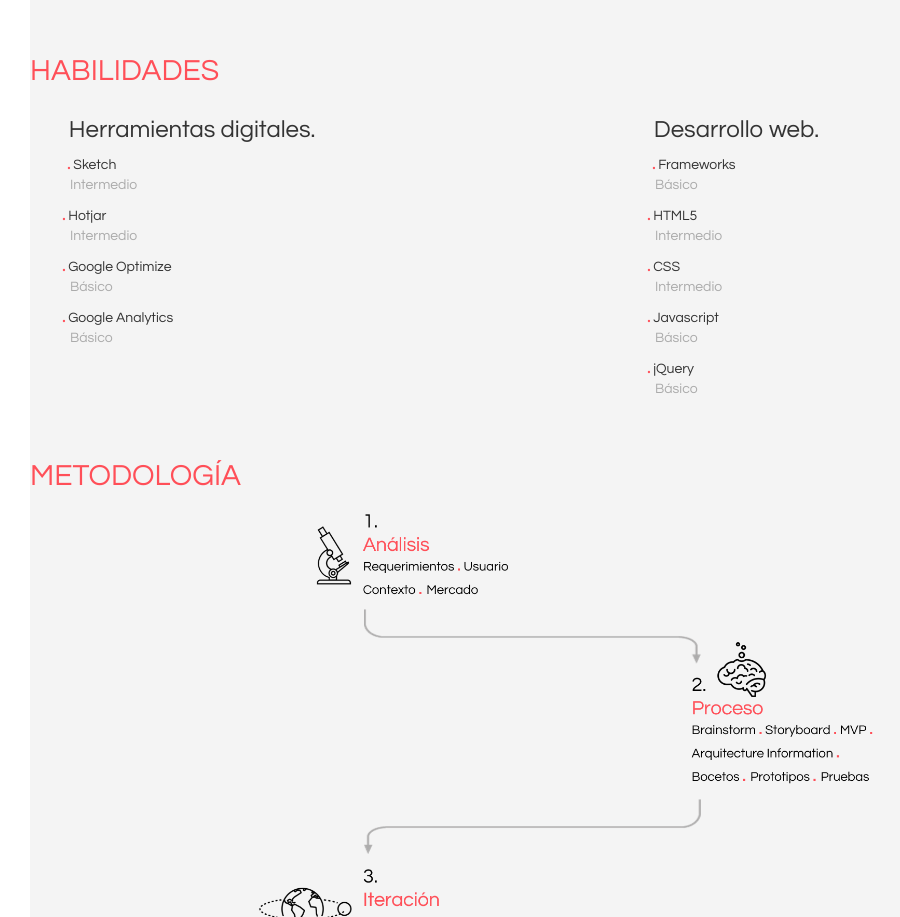
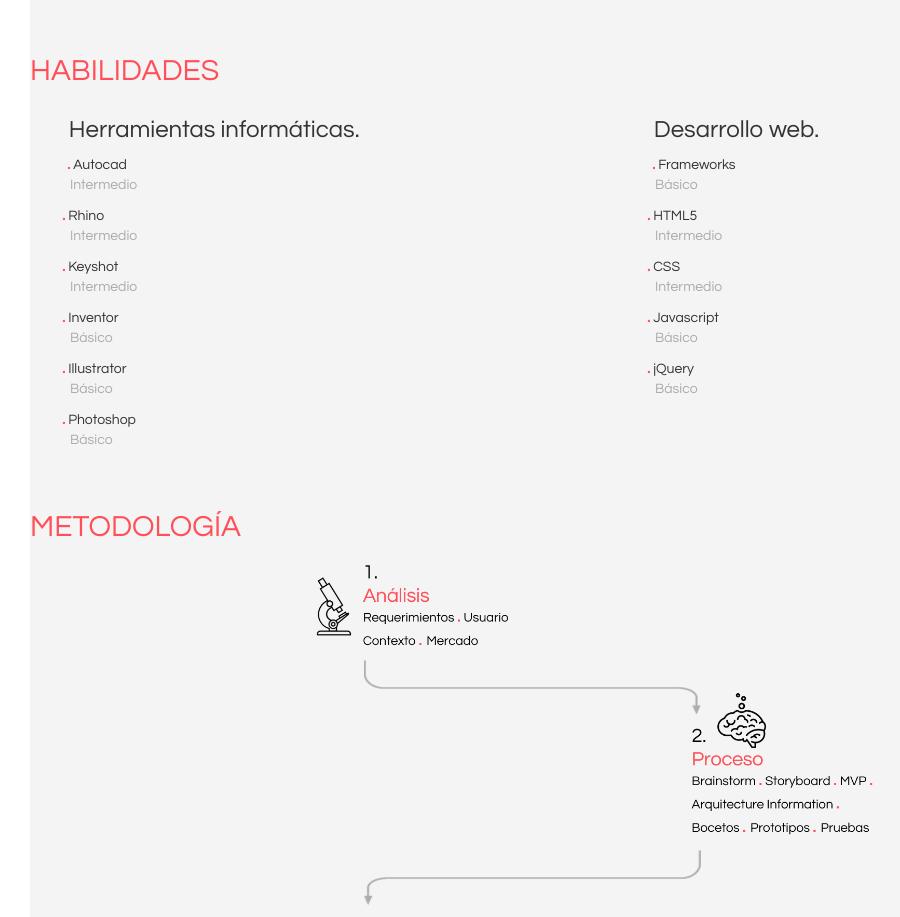
Before and after one commit to OriannaCorona/45_PORTFOLIO, a plain HTML site: page index.html in a window 1280 px wide. Shown: the part 1387-2304 px from the top of the page, without its empty margins (40-940 px from the left). Drawn offline with Linux system fonts and the light colour scheme.

Commit message:
Update index.html

```diff
--- a/index.html
+++ b/index.html
@@ -46,7 +46,7 @@
     				<div class="col-xs-12 col-md-6 col-lg-6">
     					<p class="text">Soy<b> Orianna Corona Liévanos</b>, diseñadora industrial y desarrolladora front-end junior, interesada en vincular la tecnología con el diseño industrial, de una manera estratégica y directa con la finalidad de lograr que mis proyectos tengan un mayor  alcance.<br>Convencida de que el trabajo en equipo resulta mucho más enriquecedor para el logro de objetivos.
     					</p>
-    					<p id="cv"><a href="https://drive.google.com/open?id=19dgCxykHzjJwaZwlh4fKe0tn1zb_56__" class="rojo"><b>Descarga mi cv.</b></a></p>
+    					<p id="cv"><a href="" class="rojo"><b>Descarga mi cv.</b></a></p>
     				</div>
     				<div class="col-xs-12 col-md-6 col-lg-6">
     					<img src="img_ref/yo.jpg" class="fotoYo img-responsive" alt="orianna corona">
@@ -60,18 +60,24 @@
 	    			</div>
 	    			<div class="row">
 	    				<div class="col-xs-12 col-md-6 col-lg-6">
-	    					<h3 class="subTit2">Herramientas digitales.</h3>
+	    					<h3 class="subTit2">Herramientas informáticas.</h3>
 	    					<ul>
-	    						<li class="menu2"><span id="punto" class="rojo">.</span>Sketch
+	    						<li class="menu2"><span id="punto" class="rojo">.</span>Autocad
 	    							<p class="gris">Intermedio</p>
 	    						</li>
-	    						<li class="menu2"><span id="punto" class="rojo">.</span>Hotjar
+	    						<li class="menu2"><span id="punto" class="rojo">.</span>Rhino
 	    							<p class="gris">Intermedio</p>
 	    						</li>
-	    						<li class="menu2"><span id="punto" class="rojo">.</span>Google Optimize
+	    						<li class="menu2"><span id="punto" class="rojo">.</span>Keyshot
+	    							<p class="gris">Intermedio</p>
+	    						</li>
+	    						<li class="menu2"><span id="punto" class="rojo">.</span>Inventor
 	    							<p class="gris">Básico</p>
 	    						</li>
-	    						<li class="menu2"><span id="punto" class="rojo">.</span>Google Analytics
+	    						<li class="menu2"><span id="punto" class="rojo">.</span>Illustrator
+	    							<p class="gris">Básico</p>
+	    						</li>
+	    						<li class="menu2"><span id="punto" class="rojo">.</span>Photoshop
 	    							<p class="gris">Básico</p>
 	    						</li>
 	    					</ul>
```
